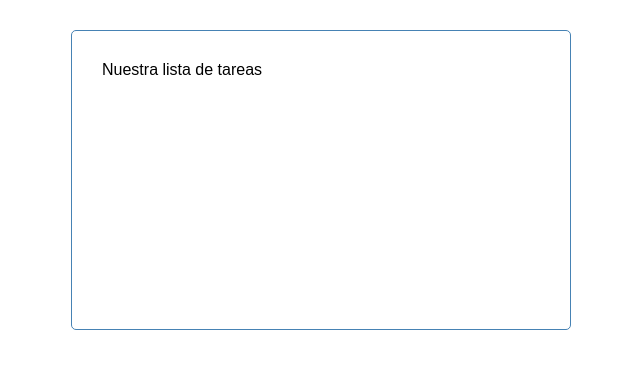
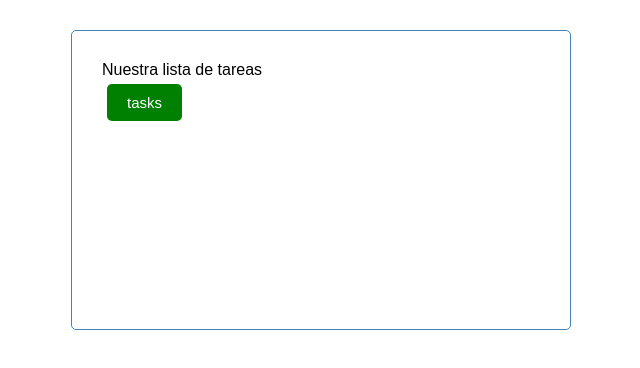
Before and after one commit to FacuNan/Lista-tareas-Argentina-ProgramA-, an Angular app: page / in a window 1280 px wide. Shown: the top 368 px of the page, without its empty margins (319-959 px from the left). Built offline with nearby package versions, Linux system fonts and the light colour scheme.

Commit message:
trabajando boton task

```diff
--- a/src/app/app.module.ts
+++ b/src/app/app.module.ts
@@ -4,11 +4,13 @@
 import { AppRoutingModule } from './app-routing.module';
 import { AppComponent } from './app.component';
 import { HeadersComponent } from './components/headers/headers.component';
+import { ButtonComponent } from './components/button/button.component';
 
 @NgModule({
   declarations: [
     AppComponent,
-    HeadersComponent
+    HeadersComponent,
+    ButtonComponent
   ],
   imports: [
     BrowserModule,
--- /dev/null
+++ b/src/app/components/button/button.component.html
@@ -0,0 +1 @@
+<button class="btn" [ngStyle]="{'background-color': color}">{{text}}</button>
--- a/src/app/components/headers/headers.component.html
+++ b/src/app/components/headers/headers.component.html
@@ -1 +1,5 @@
+<header>
 <p>{{title}}</p>
+<app-button color="green" text="tasks" ></app-button>
+
+</header>
```
Also changed, not shown: src/app/components/button/button.component.ts (added, +15 -0 lines), src/app/components/button/button.component.css (added), 1 other file (tests, documents, lock files or other folders).
